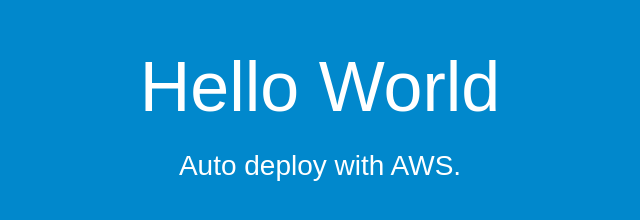
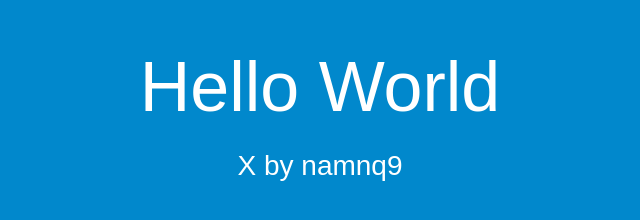
Before and after one commit to 051097/sunken, a plain HTML site: page index.html in a window 1280 px wide. Shown: the whole page, without its empty margins (320-960 px from the left). Drawn offline with Linux system fonts and the light colour scheme.

Commit message:
Update index.html

```diff
--- a/index.html
+++ b/index.html
@@ -27,7 +27,7 @@
 <body>
   <div align="center">
     <h1>Hello World</h1>
-    <h2>Auto deploy with AWS.</h2>
+    <h2>X by namnq9</h2>
   </div>
 </body>
 </html>
```
